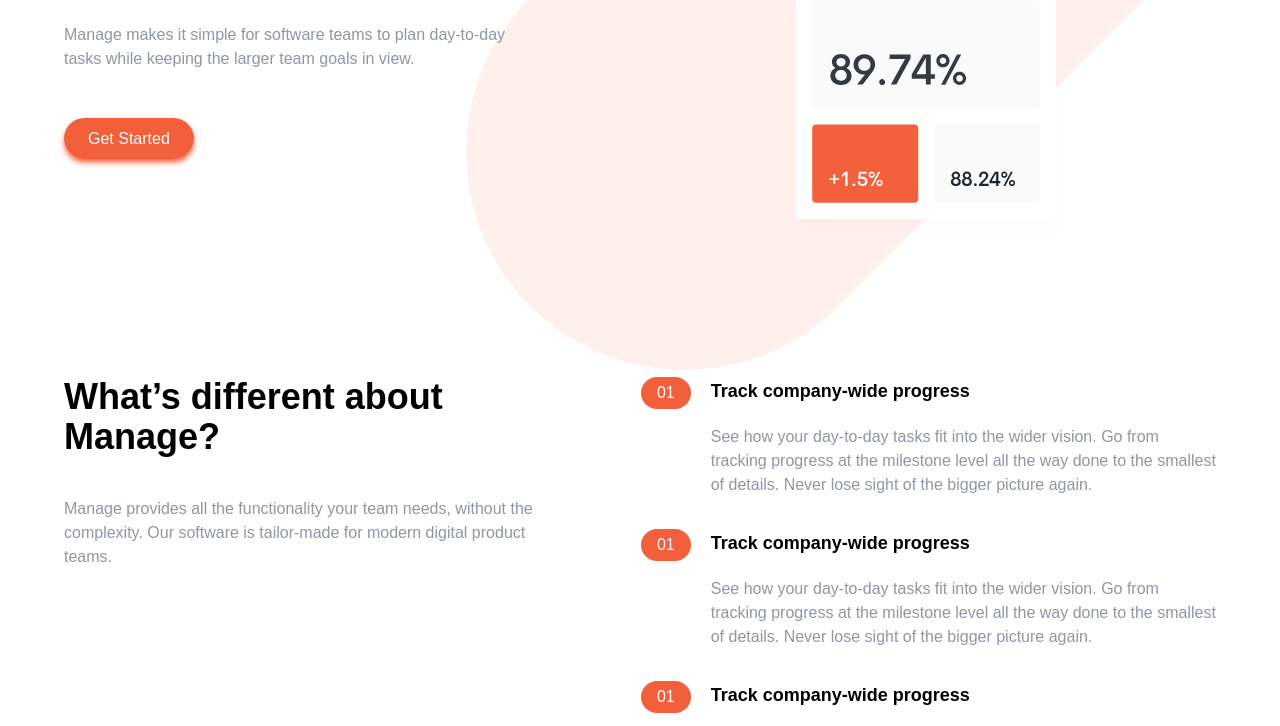
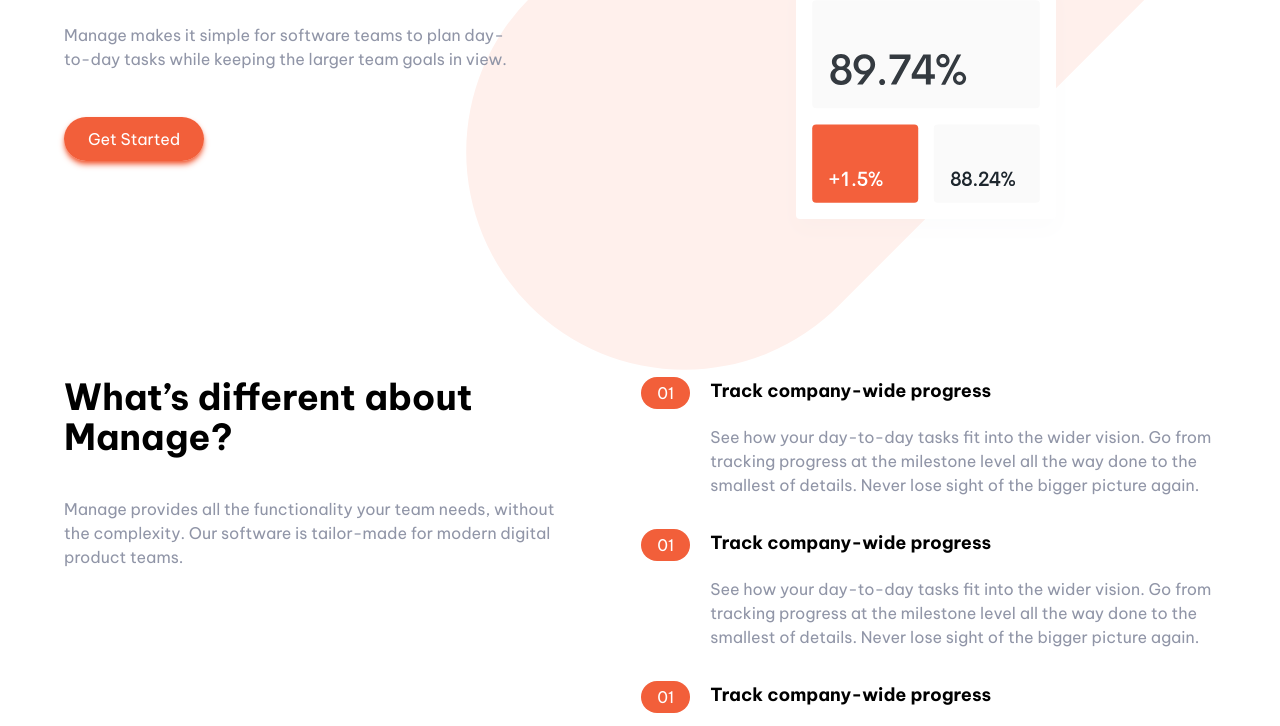
Before and after one commit to numanmahzabin/manage-landing-page, a website: page index.html in a window 1280 px wide. Shown: the part 444-1170 px from the top of the page. Drawn offline with Linux system fonts and the light colour scheme; files whose address does not match are found by name.

Commit message:
font changed

```diff
--- a/index.html
+++ b/index.html
@@ -21,7 +21,7 @@
 
   <!-- body -->
   <body
-    class="bg-[url('images/bg-tablet-pattern.svg')] bg-no-repeat bg-right-top"
+    class="bg-[url('images/bg-tablet-pattern.svg')] bg-no-repeat bg-right-top font-Vietnam"
   >
     <!-- navbar -->
     <nav
--- a/style.css
+++ b/style.css
@@ -1,9 +1,9 @@
+@import url('https://fonts.googleapis.com/css2?family=Be+Vietnam+Pro:ital,wght@0,100;0,200;0,300;0,400;0,500;0,600;0,700;0,800;0,900;1,100;1,200;1,300;1,400;1,500;1,600;1,700;1,800;1,900&display=swap');
 @tailwind base;
 @tailwind components;
 @tailwind utilities;
 
-@import url('https://fonts.googleapis.com/css2?family=Be+Vietnam+Pro:ital,wght@0,100;0,200;0,300;0,400;0,500;0,600;0,700;0,800;0,900;1,100;1,200;1,300;1,400;1,500;1,600;1,700;1,800;1,900&display=swap');
 
 *{
-    font-family: Be Vietnam Pro, sans-serif;    ;
+    font-family: "Be Vietnam Pro";
 }
--- a/tailwind.config.js
+++ b/tailwind.config.js
@@ -12,7 +12,7 @@ module.exports = {
         'veryLightGray':'hsl(0, 0%, 98%)',
       },
       fontFamily:{
-        Vietnam: ['Be Vietnam Pro', 'sans-serif']
+        Vietnam: ['Be Vietnam Pro']
       }
     },
   },
```
Also changed, not shown: README-template.md, css/main.css, design/active-states.jpg (deleted), design/desktop-design.jpg (deleted), design/desktop-preview.jpg (deleted), design/mobile-design.jpg (deleted), design/mobile-navigation.jpg (deleted), design/testimonials-slider.jpg (deleted).
